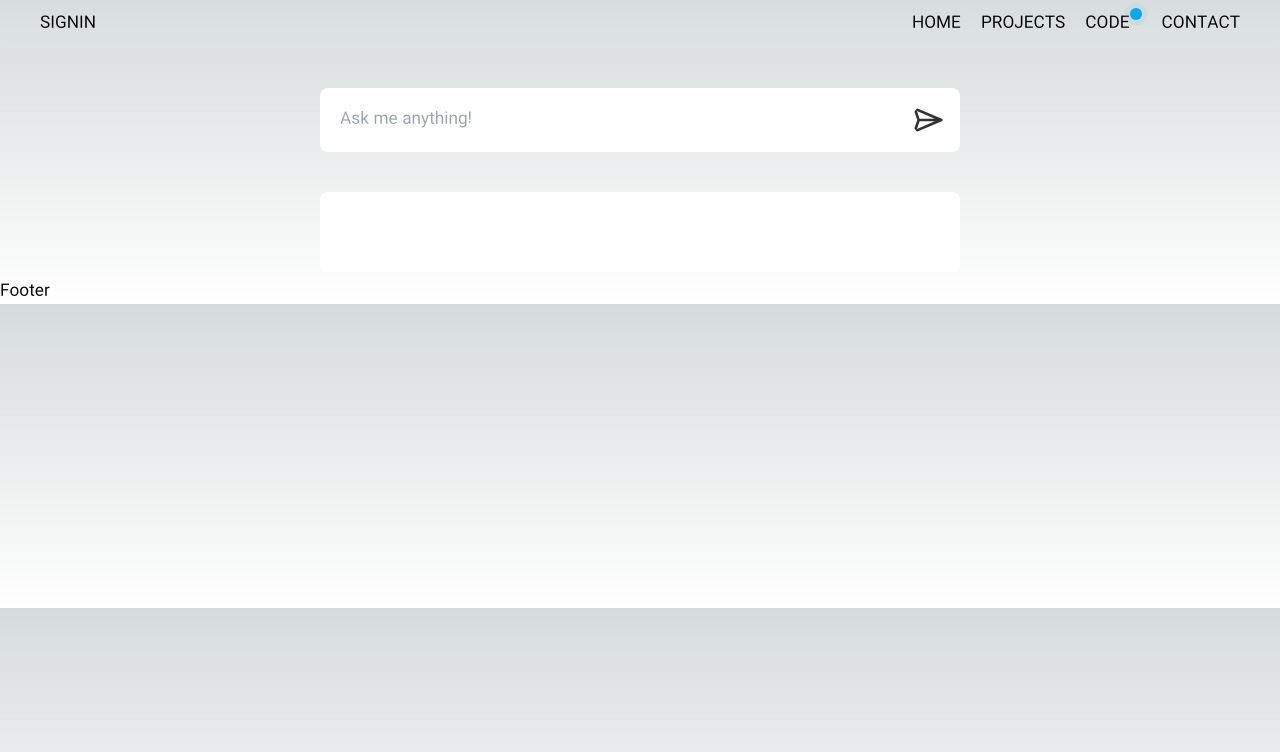
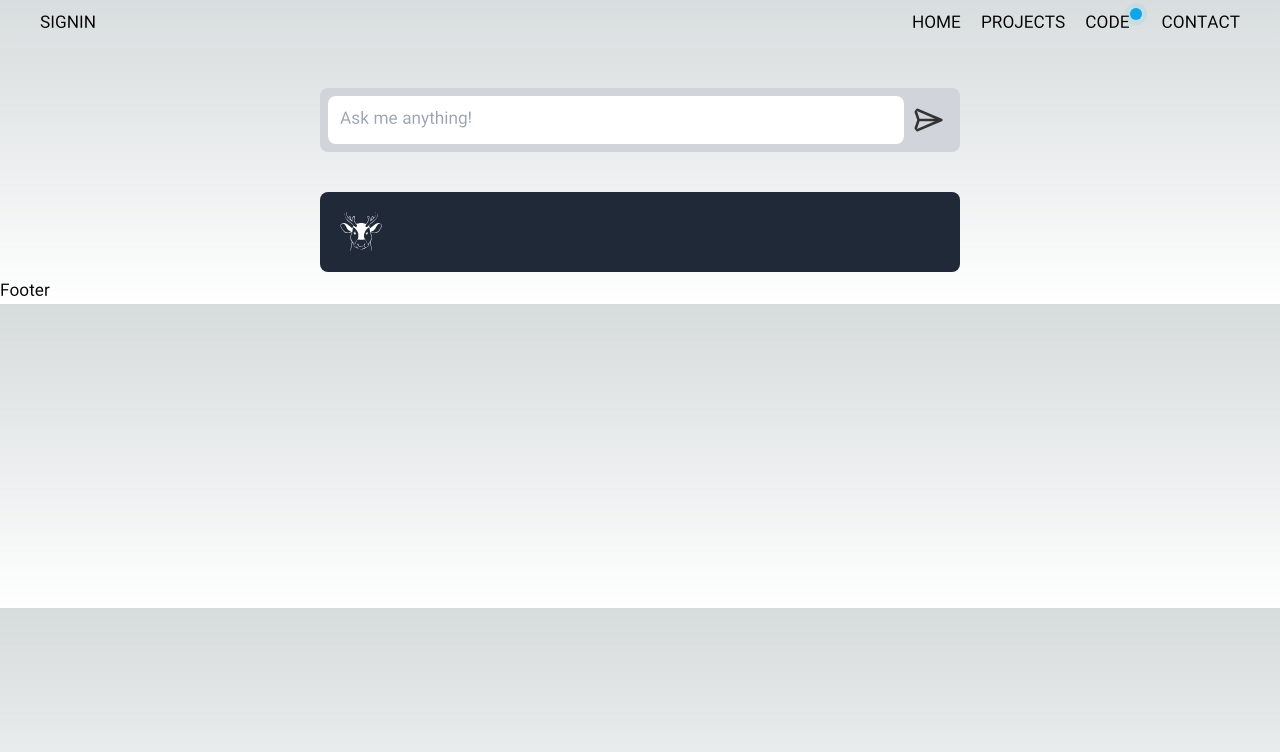
Before and after one commit to Rasoul678/rasoulmedia-nextjs, a Next.js app: page /en/ask-gpt in a window 1280 px wide. Both pictures are taken after a click on the button 927 px from the left and 120 px from the top of the page. Shown: the top 752 px of the page. Built offline with nearby package versions, Linux system fonts and the light colour scheme; no server answers.

Commit message:
:recycle: refactor: useGPT

```diff
--- a/app/[lang]/ask-gpt/page.tsx
+++ b/app/[lang]/ask-gpt/page.tsx
@@ -1,10 +1,10 @@
 import React from "react";
-import ChatWithGPT from "@components/chat-gpt/ChatWithGPT";
+import ChatWithGPT from "@components/chat-gpt";
 
 interface IProps {}
 
-const page: React.FC<IProps> = (props) => {
+const AskGPT: React.FC<IProps> = (props) => {
   return <ChatWithGPT />;
 };
 
-export default page;
+export default AskGPT;
--- a/components/CustomTypewriter/CustomTypewriter.tsx
+++ b/components/CustomTypewriter/CustomTypewriter.tsx
@@ -12,7 +12,7 @@ interface TypewriterProps {
   cursorClassName?: string;
 }
 
-const CustomTypewriter: React.FC<TypewriterProps> = (props) => {
+export const CustomTypewriter: React.FC<TypewriterProps> = (props) => {
   const {
     strings,
     autoStart = true,
@@ -43,5 +43,3 @@ const CustomTypewriter: React.FC<TypewriterProps> = (props) => {
     />
   );
 };
-
-export default CustomTypewriter;
--- /dev/null
+++ b/components/CustomTypewriter/index.ts
@@ -0,0 +1 @@
+export { CustomTypewriter as default } from "./CustomTypewriter";
--- a/components/chat-gpt/ChatInput.tsx
+++ b/components/chat-gpt/ChatInput.tsx
@@ -1,6 +1,6 @@
 import React from "react";
+import Image from "next/image";
 import sendMessage from "@assets/svg/send-message.svg";
-import Image from "next/image";
 import { Spinner } from "@components/spinner/Spinner";
 
 interface IProps {
@@ -23,7 +23,7 @@ const ChatInput: React.FC<IProps> = ({ disabled, onSend }) => {
   };
 
   return (
-    <div className="bg-white w-full p-2 rounded-lg flex justify-center">
+    <div className="bg-gray-300 w-full p-2 rounded-lg flex justify-center">
       <input
         value={input}
         onChange={(e) => setInput(e.target.value)}
--- a/components/chat-gpt/ChatMessage.tsx
+++ b/components/chat-gpt/ChatMessage.tsx
@@ -6,7 +6,7 @@ import React from "react";
 import GPTLogo from "@assets/svg/ChatGPT_logo.svg";
 import defaultAvatar from "@assets/svg/avatar-default.svg";
 import { useSession } from "next-auth/react";
-import CustomTypewriter from "@components/CustomTypewriter/CustomTypewriter";
+import CustomTypewriter from "@components/CustomTypewriter";
 
 interface IProps {
   text: string;
@@ -18,7 +18,7 @@ const ChatMessage: React.FC<IProps> = ({ text, from }) => {
   return (
     <>
       {from === Creator.ME && (
-        <div className="bg-white my-2 p-4 w-full rounded-lg flex gap-4 items-start whitespace-pre-wrap">
+        <div className="bg-gray-800 my-2 p-4 w-full rounded-lg flex gap-4 items-start whitespace-pre-wrap">
           <Image
             src={session?.user.image || defaultAvatar}
             alt="User"
@@ -26,13 +26,13 @@ const ChatMessage: React.FC<IProps> = ({ text, from }) => {
             height={50}
             className="rounded-full"
           />
-          <p className="text-gray-700 mt-3">
+          <p className="text-gray-200 mt-3">
             <CustomTypewriter delay={1} text={text} loop={false} cursor=" " />
           </p>
         </div>
       )}
       {from === Creator.BOT && (
-        <div className="bg-gray-100 my-2 p-4 w-full rounded-lg flex gap-4 items-start whitespace-pre-wrap">
+        <div className="bg-gray-200 my-2 p-4 w-full rounded-lg flex gap-4 items-start whitespace-pre-wrap">
           <Image
             src={GPTLogo}
             alt="Bot"
--- a/components/chat-gpt/ChatWithGPT.tsx
+++ b/components/chat-gpt/ChatWithGPT.tsx
@@ -1,55 +1,22 @@
 "use client";
 
-import { useMutation } from "@tanstack/react-query";
-import { Creator } from "@types";
 import React from "react";
+import { Creator, GPTMessageType } from "@types";
 import ChatInput from "./ChatInput";
 import ChatMessage from "./ChatMessage";
-
-interface MessageProps {
-  text: string;
-  from: Creator;
-  key: number;
-}
+import { useGPT } from "@hooks/useGPT";
 
 interface IProps {}
 
-const callGPT = async (prompt: string) => {
-  const response = await fetch("/api/ask-gpt", {
-    method: "POST",
-    body: JSON.stringify({ prompt }),
-    headers: {
-      "Content-Type": "application/json",
-    },
+export const ChatWithGPT: React.FC<IProps> = (props) => {
+  const [messages, setMessages] = React.useState<GPTMessageType[]>([]);
+
+  const { askGPT, isLoading } = useGPT({
+    onSuccess: (botMessage) => setMessages((ms) => [...ms, botMessage]),
   });
 
-  return response;
-};
-
-const ChatWithBot: React.FC<IProps> = (props) => {
-  const [messages, setMessages] = React.useState<MessageProps[]>([]);
-
-  const { mutate: askGPT, isLoading } = useMutation({
-    mutationFn: async (prompt: string) => await callGPT(prompt),
-    onSuccess: async (response) => {
-      if (response.ok) {
-        const data = await response.json();
-
-        if (data.text) {
-          const botMessage: MessageProps = {
-            from: Creator.BOT,
-            text: data.text,
-            key: new Date().getTime(),
-          };
-
-          setMessages((ms) => [...ms, botMessage]);
-        }
-      }
-    },
-  });
-
-  const callAPI = (prompt: string) => {
-    const myMessage: MessageProps = {
+  const callGPT = (prompt: string) => {
+    const myMessage: GPTMessageType = {
       from: Creator.ME,
       text: prompt,
       key: new Date().getTime(),
@@ -62,8 +29,8 @@ const ChatWithBot: React.FC<IProps> = (props) => {
 
   return (
     <div className="relative max-w-2xl mx-auto w-full">
-      <div className="sticky top-6 w-full pt-10 px-4">
-        <ChatInput onSend={callAPI} disabled={isLoading} />
+      <div className="sticky top-4 w-full pt-10 px-4">
+        <ChatInput onSend={callGPT} disabled={isLoading} />
       </div>
       <div className="mt-10 px-4">
         {messages.map((message) => (
@@ -74,11 +41,11 @@ const ChatWithBot: React.FC<IProps> = (props) => {
           />
         ))}
         {messages.length === 0 && (
-          <p className="text-center text-2xl text-gray-400">I am at your service</p>
+          <p className="text-center text-2xl text-gray-200">
+            I am at your service
+          </p>
         )}
       </div>
     </div>
   );
 };
-
-export default ChatWithBot;
--- /dev/null
+++ b/components/chat-gpt/index.ts
@@ -0,0 +1 @@
+export { ChatWithGPT as default } from "./ChatWithGPT";
--- /dev/null
+++ b/hooks/useGPT.ts
@@ -0,0 +1,34 @@
+import { useMutation } from "@tanstack/react-query";
+import { Creator, GPTMessageType } from "@types";
+import { clientService } from "@utils/api-service";
+
+type IProps = {
+  onSuccess: (message: GPTMessageType) => void;
+};
+
+export const useGPT = ({ onSuccess }: IProps) => {
+  const {
+    mutate: askGPT,
+    isLoading,
+    isError,
+  } = useMutation({
+    mutationFn: async (prompt: string) => await clientService.callGPT(prompt),
+    onSuccess: async (response) => {
+      if (response.ok) {
+        const data = await response.json();
+
+        if (data.text) {
+          const botMessage: GPTMessageType = {
+            from: Creator.BOT,
+            text: data.text,
+            key: new Date().getTime(),
+          };
+
+          onSuccess(botMessage);
+        }
+      }
+    },
+  });
+
+  return { askGPT, isLoading, isError };
+};
--- a/types/index.ts
+++ b/types/index.ts
@@ -109,3 +109,9 @@ export enum Creator {
   ME = 0,
   BOT = 1,
 }
+
+export type GPTMessageType = {
+  text: string;
+  from: Creator;
+  key: number;
+};
--- a/utils/api-service/apiClientService.ts
+++ b/utils/api-service/apiClientService.ts
@@ -52,6 +52,18 @@ class APIClientSide {
 
     return response;
   };
+
+  public callGPT = async (prompt: string) => {
+    const response = await fetch("/api/ask-gpt", {
+      method: "POST",
+      body: JSON.stringify({ prompt }),
+      headers: {
+        "Content-Type": "application/json",
+      },
+    });
+
+    return response;
+  };
 }
 
 export const clientService = new APIClientSide();
```
